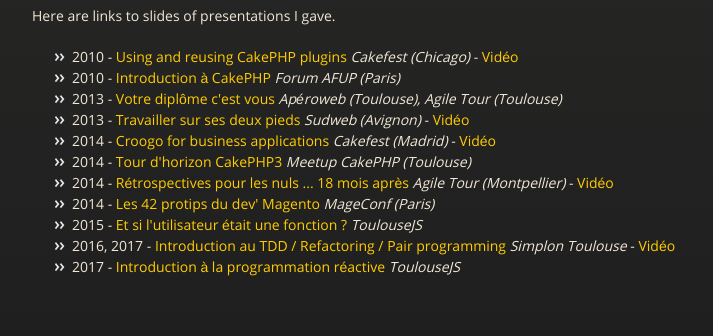
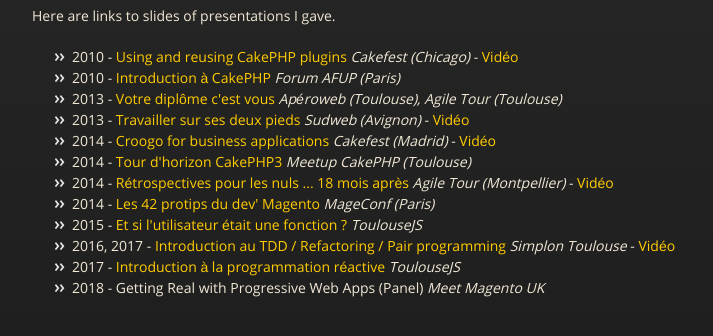
Before and after one commit to real34/slides, a plain HTML site: page index.html in a window 1280 px wide. Shown: the part 302-638 px from the top of the page, without its empty margins (283-996 px from the left). Drawn offline with nearby package versions, Linux system fonts and the light colour scheme.

Commit message:
Update index.html

```diff
--- a/index.html
+++ b/index.html
@@ -57,6 +57,7 @@
   - <a href="https://www.youtube.com/watch?v=l8dQr28Y6BU">Vidéo</a>
 </li>
 <li>2017 - <a href="si-utilisateur-etait-fonction-v2/">Introduction à la programmation réactive</a> <em>ToulouseJS</em></li>
+<li>2018 - Getting Real with Progressive Web Apps (Panel) <em>Meet Magento UK</em></li>
 </ul>
       </section>
 
```
